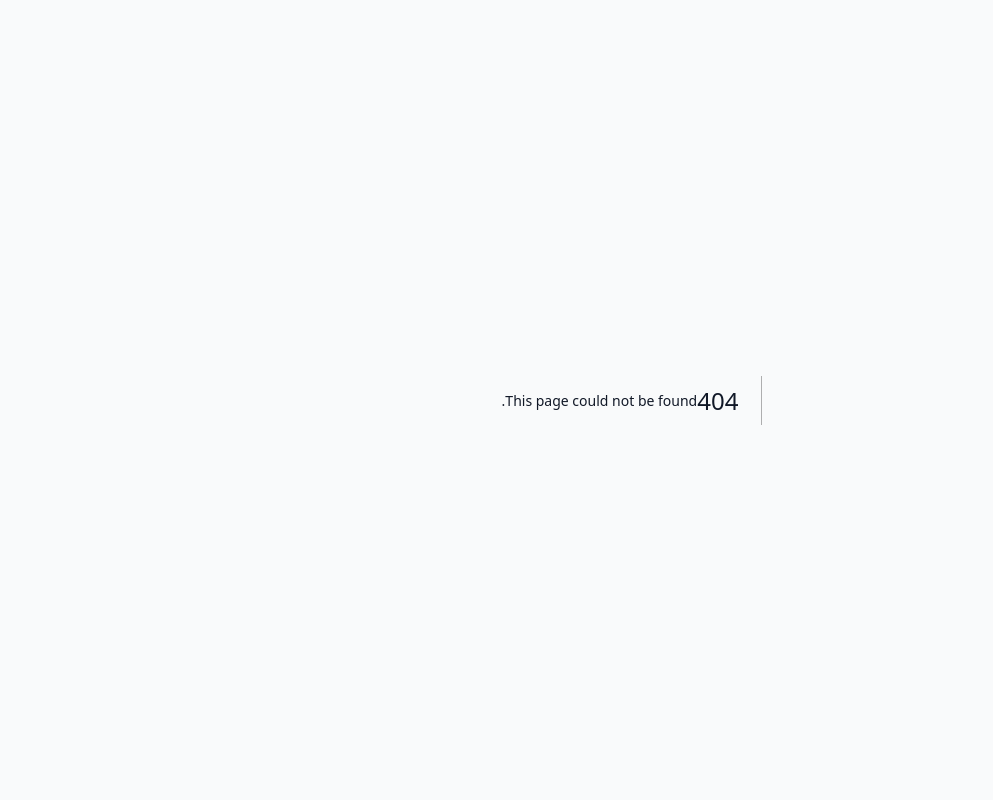
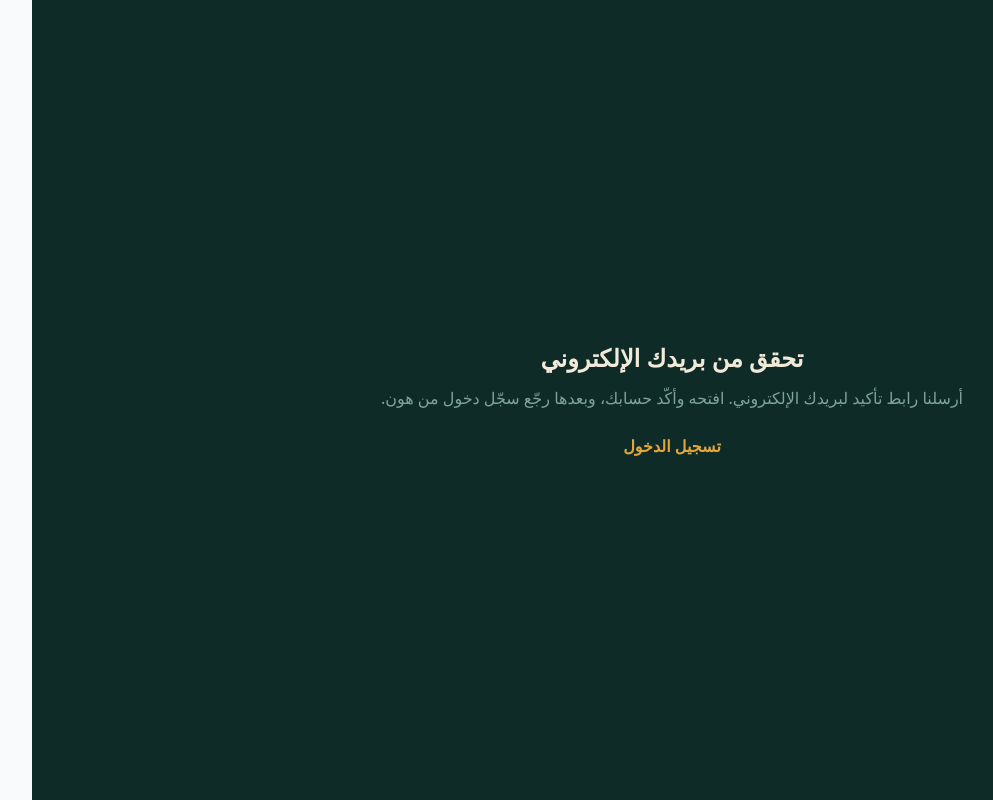
Before and after one commit to mj4721786-specxz/mawidy, a Next.js app: page /register/check-email in a window 1280 px wide. Before the commit this address had no page. Shown: the whole page, without its empty margins (40-1033 px from the left). Built offline with nearby package versions, Linux system fonts and the light colour scheme.

Commit message:
Create page.tsx

```diff
--- /dev/null
+++ b/app/register/check-email/page.tsx
@@ -0,0 +1,15 @@
+export default function CheckEmailPage() {
+  return (
+    <main dir="rtl" className="min-h-screen bg-[#0F2B28] flex items-center justify-center px-6 text-center">
+      <div>
+        <h1 className="text-2xl font-bold text-[#F1EAD8] mb-3">تحقق من بريدك الإلكتروني</h1>
+        <p className="text-[#7FA39B]">
+          أرسلنا رابط تأكيد لبريدك الإلكتروني. افتحه وأكّد حسابك، وبعدها رجّع سجّل دخول من هون.
+        </p>
+        <a href="/login" className="inline-block mt-6 text-[#E2A63C] font-bold">
+          تسجيل الدخول
+        </a>
+      </div>
+    </main>
+  );
+}
```
